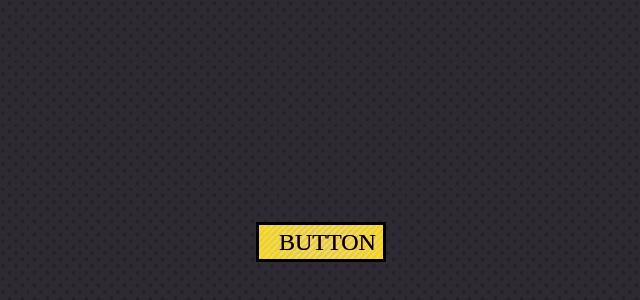
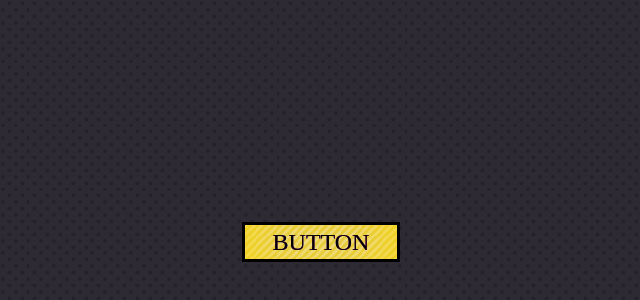
Before and after one commit to eduardconstantin/Comic-book-button-anim, a React (Create React App) app: page / in a window 1280 px wide. Shown: the part 158-458 px from the top of the page, without its empty margins (319-959 px from the left). Built offline with nearby package versions, Linux system fonts and the light colour scheme; a web font is replaced by a local one.

Commit message:
Remove button fix width

```diff
--- a/src/components/ComicButton/ComicButton.module.css
+++ b/src/components/ComicButton/ComicButton.module.css
@@ -1,10 +1,10 @@
 @import url('https://fonts.googleapis.com/css?family=Dekko|Lato:900|Rock+Salt');
 .btn {
-	width: 130px;
+	min-width: fit-content;
 	border: none;
 	font-family: 'Dekko';
 	font-size: 24px;
-	padding: 0.3rem 1.25rem 0.2rem 1.25rem;
+	padding: 0.3rem 1.75rem 0.2rem 1.75rem;
 	position: relative;
 	z-index: 2;
 	border: 3px solid rgb(0, 0, 0);
```
